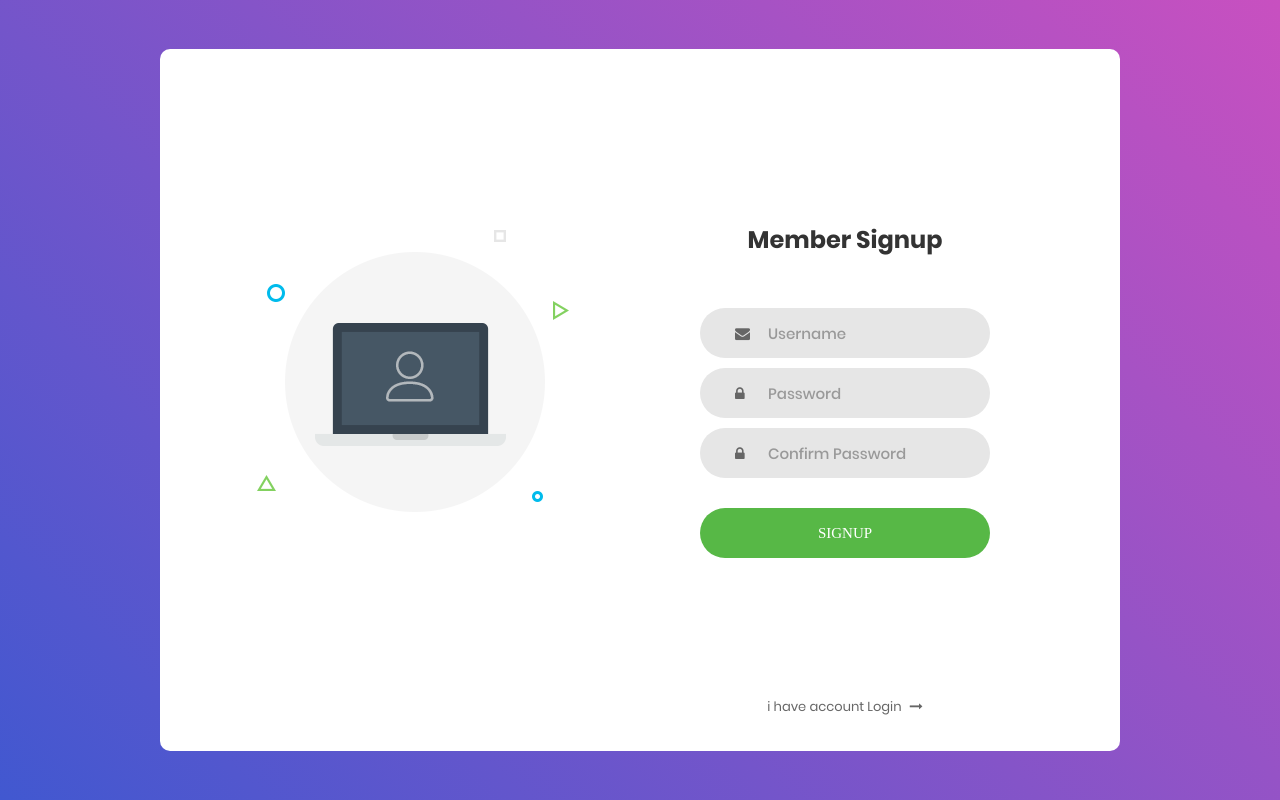
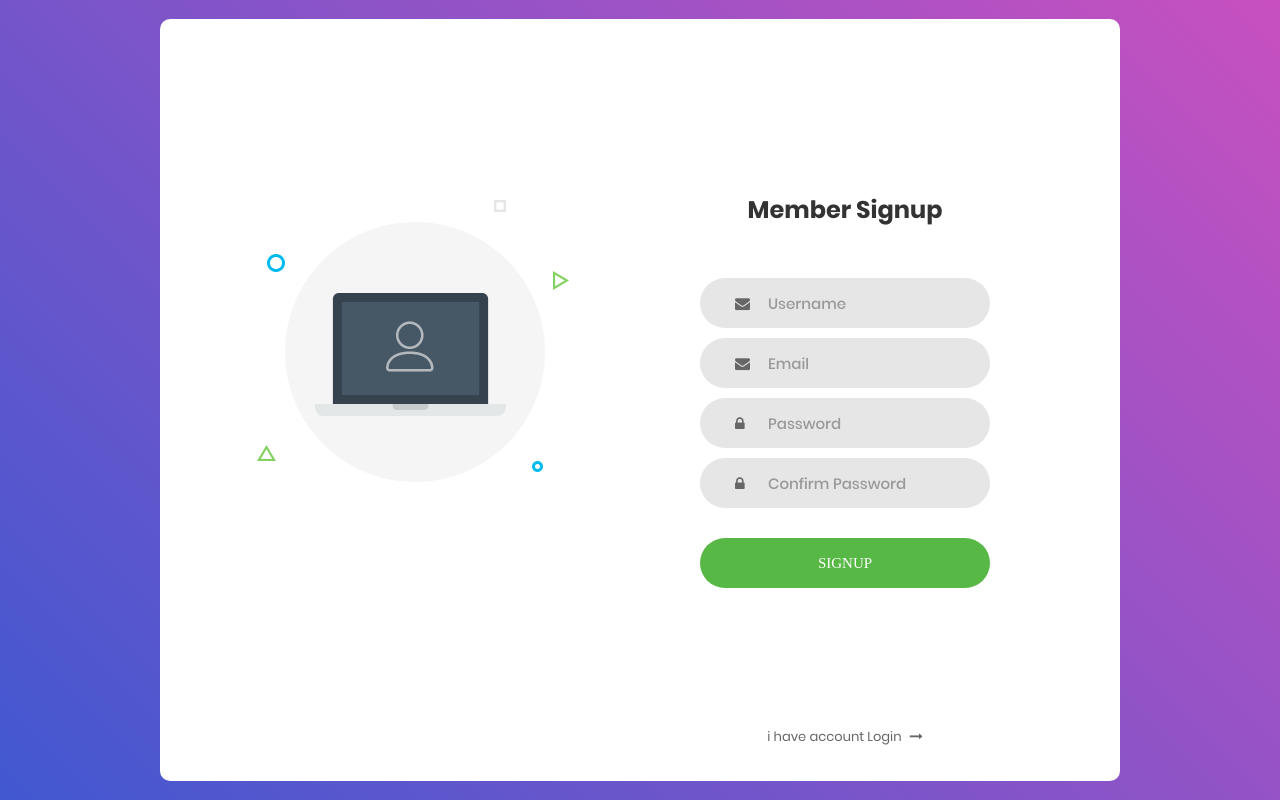
Before and after one commit to PDK1395/maktabkhone-project, a Django app: page /accounts/signup/ in a window 1280 px wide. Run offline with Django 5.2, Linux system fonts and the light colour scheme; some libraries are stand-ins or nearby versions; some web fonts are replaced.

```diff
--- /dev/null
+++ b/accounts/forms.py
@@ -0,0 +1,17 @@
+from django import forms
+from django.contrib.auth.models import User
+from django.contrib.auth.forms import UserCreationForm
+
+class CustomUserCreationForm(UserCreationForm):
+    email = forms.EmailField(required=True)
+
+    class Meta:
+        model = User
+        fields = ('username', 'email', 'password1', 'password2')
+
+    def save(self, commit=True):
+        user = super().save(commit=False)
+        user.email = self.cleaned_data['email']
+        if commit:
+            user.save()
+        return user
--- a/accounts/views.py
+++ b/accounts/views.py
@@ -4,6 +4,7 @@ from django.contrib.auth.forms import AuthenticationForm , UserCreationForm
 from django.contrib.auth.decorators import login_required
 from django.contrib.auth.models import User
 import re
+from accounts.forms import CustomUserCreationForm
 
 # تابع برای بررسی ایمیل
 def is_valid_email(email):
@@ -52,7 +53,7 @@ def logout_view(request):
 def signup_view(request):
     if not request.user.is_authenticated:
         if request.method == 'POST':
-            form = UserCreationForm(request.POST)
+            form = CustomUserCreationForm(request.POST)
             if form.is_valid():
                 # بررسی اینکه ایمیل تکراری نباشد
                 email = form.cleaned_data.get('email')
@@ -68,7 +69,7 @@ def signup_view(request):
                 form.save()
                 return redirect('accounts:login')
         else:
-            form = UserCreationForm()
+            form = CustomUserCreationForm()
 
         context = {'form': form}
         return render(request, 'accounts/signup.html', context)
--- a/templates/accounts/signup.html
+++ b/templates/accounts/signup.html
@@ -47,6 +47,14 @@
 
 					<div class="wrap-input100 validate-input" data-validate = "Valid email is required: ex@abc.xyz">
 						<input class="input100" type="text" name="username" placeholder="Username">
+						<span class="focus-input100"></span>
+						<span class="symbol-input100">
+							<i class="fa fa-envelope" aria-hidden="true"></i>
+						</span>
+					</div>
+
+					<div class="wrap-input100 validate-input" data-validate = "Valid email is required: ex@abc.xyz">
+						<input class="input100" type="email" name="email" placeholder="Email">
 						<span class="focus-input100"></span>
 						<span class="symbol-input100">
 							<i class="fa fa-envelope" aria-hidden="true"></i>
```
